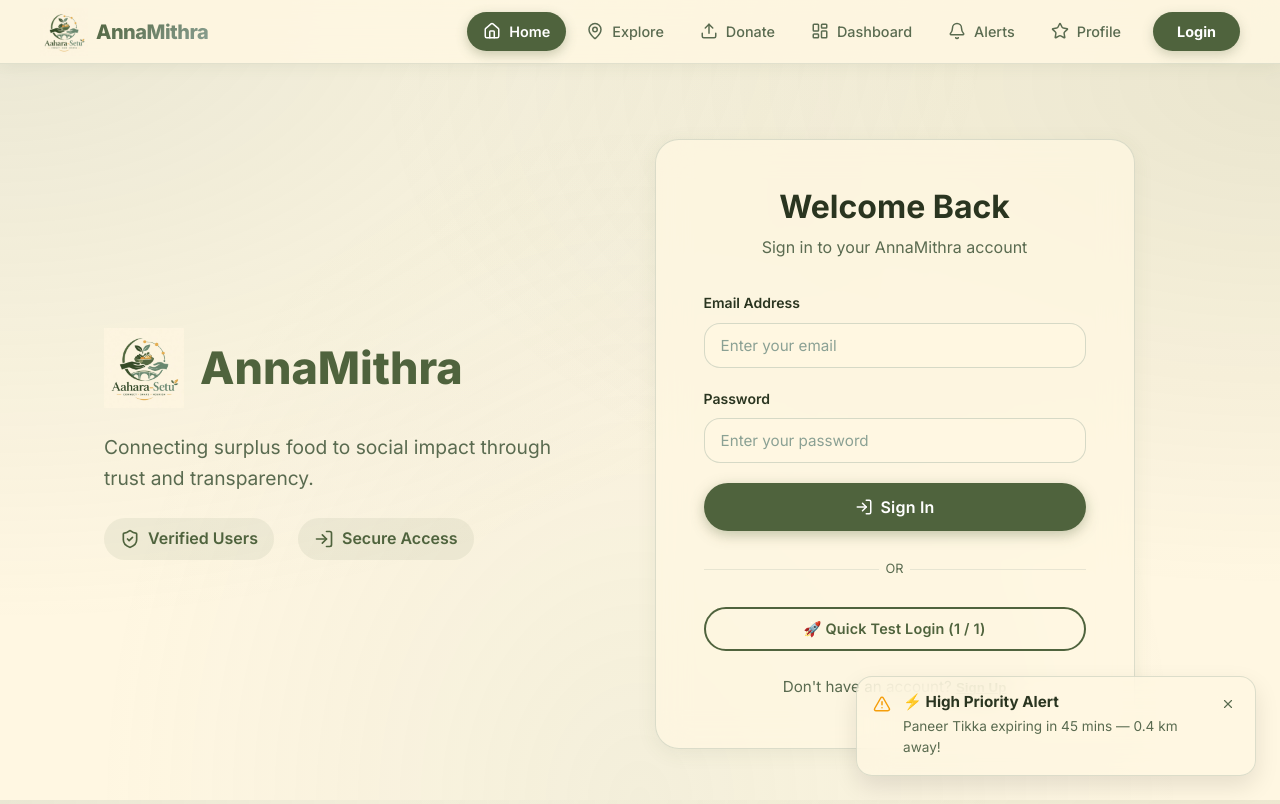
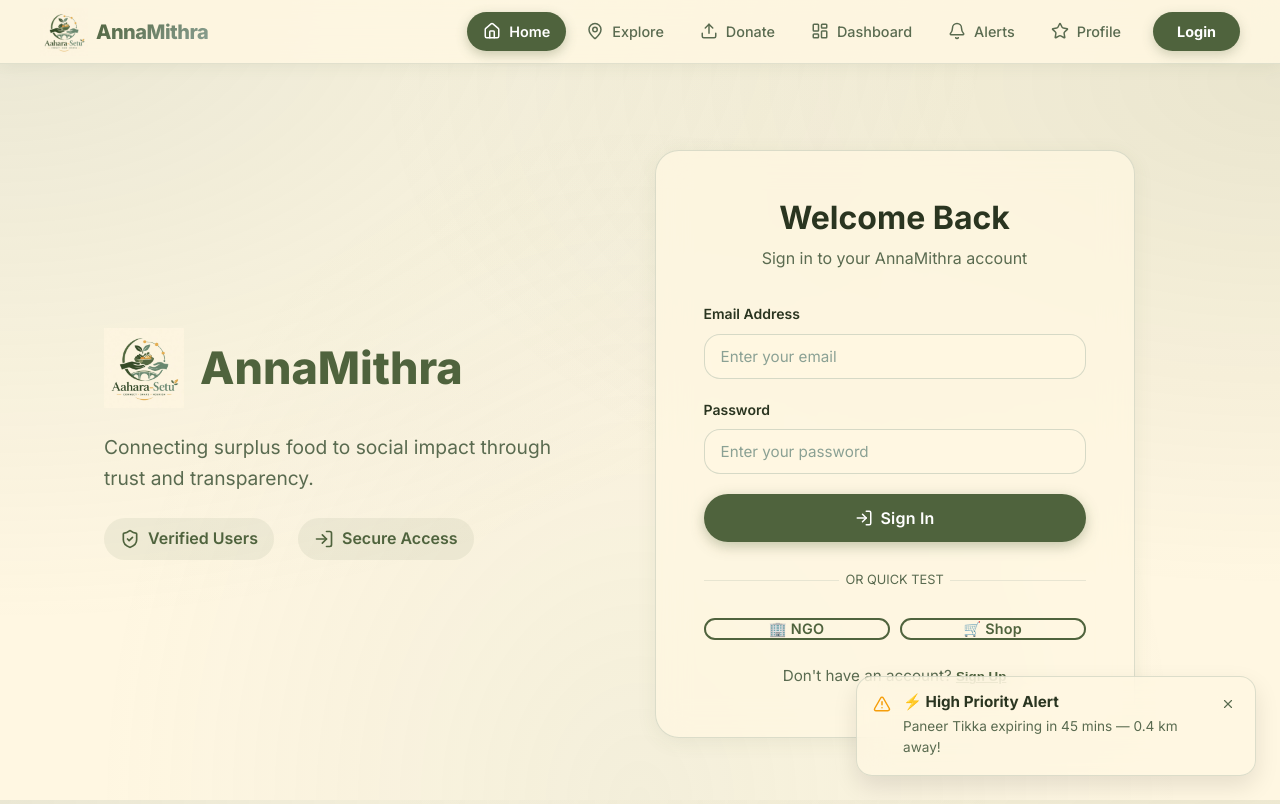
Before and after one commit to abhishekgrao/AnnaMithra, a React (Vite) app: page / in a window 1280 px wide. Built offline with nearby package versions, Linux system fonts and the light colour scheme; no server answers.

Commit message:
login page change

```diff
--- a/src/pages/Login.tsx
+++ b/src/pages/Login.tsx
@@ -153,16 +153,18 @@ export const Login: React.FC = () => {
             </Button>
 
             <div className="test-login-divider">
-              <span>OR</span>
+              <span>OR QUICK TEST</span>
             </div>
 
+            <div style={{ display: 'flex', gap: '10px' }}>
               <Button
                 type="button"
                 variant="outline"
                 fullWidth
                 onClick={async () => {
-                const testEmail = '1@test.com';
-                const testPass = '111111'; // Use 6 chars internally to avoid Supabase default 6-char policy
+                  const testEmail = 'ngo@test.com';
+                  const testPass = '111111';
+                  const testRole = 'ngo';
                   setEmail(testEmail);
                   setPassword(testPass);
 
@@ -184,12 +186,13 @@ export const Login: React.FC = () => {
                       if (signUpErr) throw signUpErr;
 
                       // Create profile
-                    await supabase.from('profiles').insert([{ id: (await supabase.auth.getUser()).data.user?.id, full_name: 'Test User', role: 'donor' }]);
+                      await supabase.from('profiles').insert([{ id: (await supabase.auth.getUser()).data.user?.id, full_name: 'Test NGO', role: testRole }]);
 
-                    alert('Test account created! Clicking again will log you in.');
+                      alert('Test NGO account created! Clicking again will log you in.');
                     } else if (data.user) {
+                      const { data: profile } = await supabase.from('profiles').select('role').eq('id', data.user.id).single();
                       localStorage.setItem('isAuthenticated', 'true');
-                    localStorage.setItem('userType', 'donor');
+                      localStorage.setItem('userType', profile?.role || testRole);
                       navigate('/dashboard');
                     }
                   } catch (err: any) {
@@ -198,10 +201,60 @@ export const Login: React.FC = () => {
                     setIsLoading(false);
                   }
                 }}
-              style={{ borderColor: 'var(--color-primary)', color: 'var(--color-primary)' }}
+                style={{ borderColor: 'var(--color-primary)', color: 'var(--color-primary)', flex: 1, padding: '0 8px', fontSize: '0.9rem' }}
               >
-              🚀 Quick Test Login (1 / 1)
+                🏢 NGO
               </Button>
+
+              <Button
+                type="button"
+                variant="outline"
+                fullWidth
+                onClick={async () => {
+                  const testEmail = 'shop@test.com';
+                  const testPass = '111111';
+                  const testRole = 'donor'; // 'donor' matches Food Donor role for shops
+                  setEmail(testEmail);
+                  setPassword(testPass);
+
+                  // Trigger auto-login
+                  setIsLoading(true);
+                  setError('');
+                  try {
+                    const { data, error: loginErr } = await supabase.auth.signInWithPassword({
+                      email: testEmail,
+                      password: testPass,
+                    });
+
+                    if (loginErr) {
+                      // If login fails, try to signup once automatically
+                      const { error: signUpErr } = await supabase.auth.signUp({
+                        email: testEmail,
+                        password: testPass,
+                      });
+                      if (signUpErr) throw signUpErr;
+
+                      // Create profile
+                      await supabase.from('profiles').insert([{ id: (await supabase.auth.getUser()).data.user?.id, full_name: 'Test Supermarket', role: testRole }]);
+
+                      alert('Test Supermarket account created! Clicking again will log you in.');
+                    } else if (data.user) {
+                      const { data: profile } = await supabase.from('profiles').select('role').eq('id', data.user.id).single();
+                      localStorage.setItem('isAuthenticated', 'true');
+                      localStorage.setItem('userType', profile?.role || testRole);
+                      navigate('/dashboard');
+                    }
+                  } catch (err: any) {
+                    setError(err.message);
+                  } finally {
+                    setIsLoading(false);
+                  }
+                }}
+                style={{ borderColor: 'var(--color-primary)', color: 'var(--color-primary)', flex: 1, padding: '0 8px', fontSize: '0.9rem' }}
+              >
+                🛒 Shop
+              </Button>
+            </div>
           </form>
 
           <div className="auth-footer">
```
Lines whose indentation alone changed are shown as unchanged.
